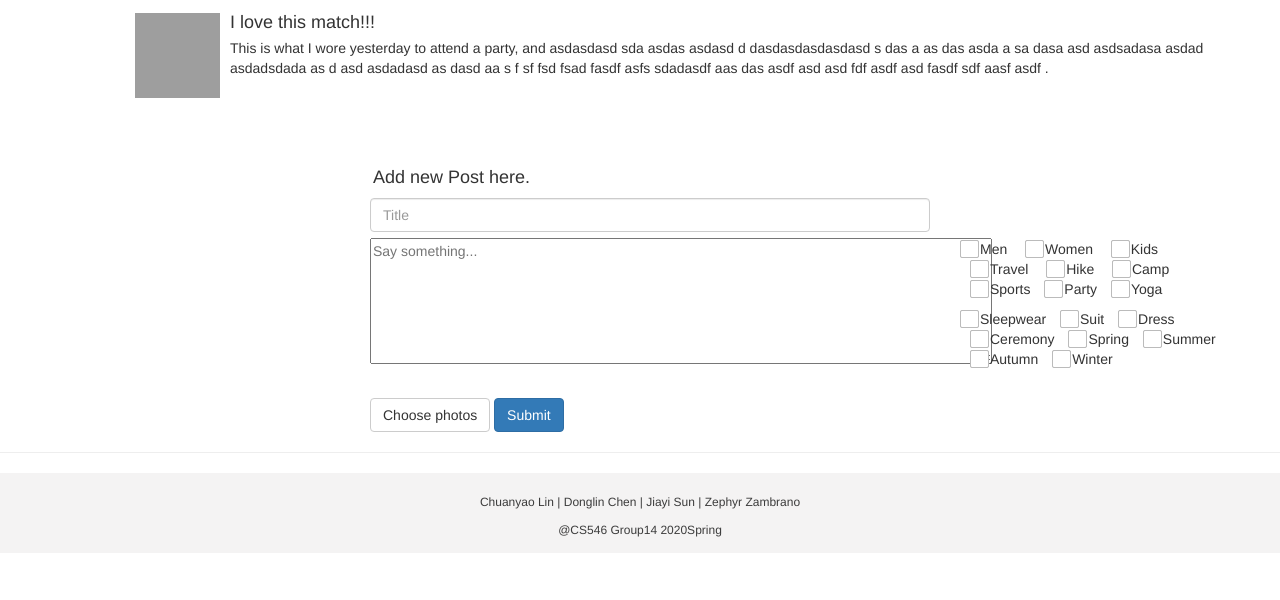
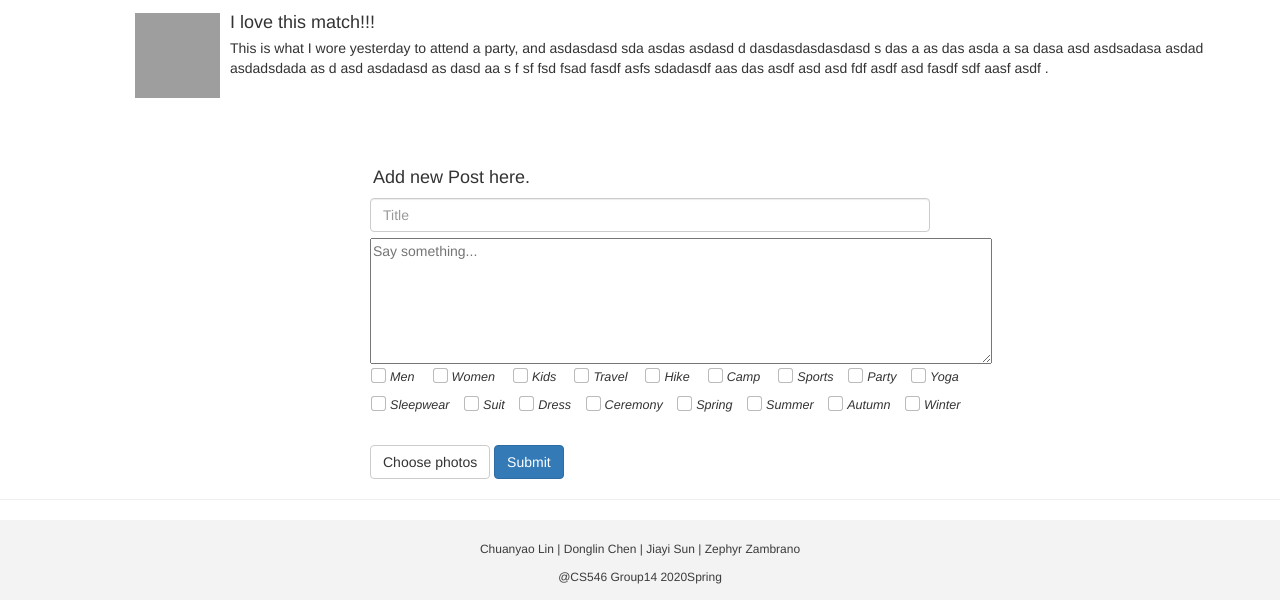
Before and after one commit to zephyrzambrano/CS-546-Final-Project, a Node server app: template views/home/home.handlebars in a window 1280 px wide. Shown: the part 1224-1824 px from the top of the page. Before the commit the page ends 1761 px from the top, so only its background shows below. Run offline with Node 20, Linux system fonts and the light colour scheme; the template is opened without the code that fills it, so the values that code supplies are empty; some libraries are stand-ins or nearby versions; grey boxes are pictures that could not be loaded.

Commit message:
Update style.css

```diff
--- a/public/css/style.css
+++ b/public/css/style.css
@@ -78,6 +78,9 @@
 
 .all-checkbox {
     position: relative;
+    width: 100%;
+    font-size: 0.9em;
+    font-style: oblique;
 }
 
 .all-checkbox input[type="checkbox"] {
@@ -88,12 +91,12 @@
     content: '';
     position: absolute;
     top: 50%;
-    left: 0;
+    left: 1px;
     margin-top: -9px;
-    width: 19px;
-    height: 18px;
+    width: 15px;
+    height: 15px;
     display: inline-block;
-    border-radius: 2px;
+    border-radius: 3px;
     border: 1px solid #bbbbbb;
     background: #ffffff;
 }
```
